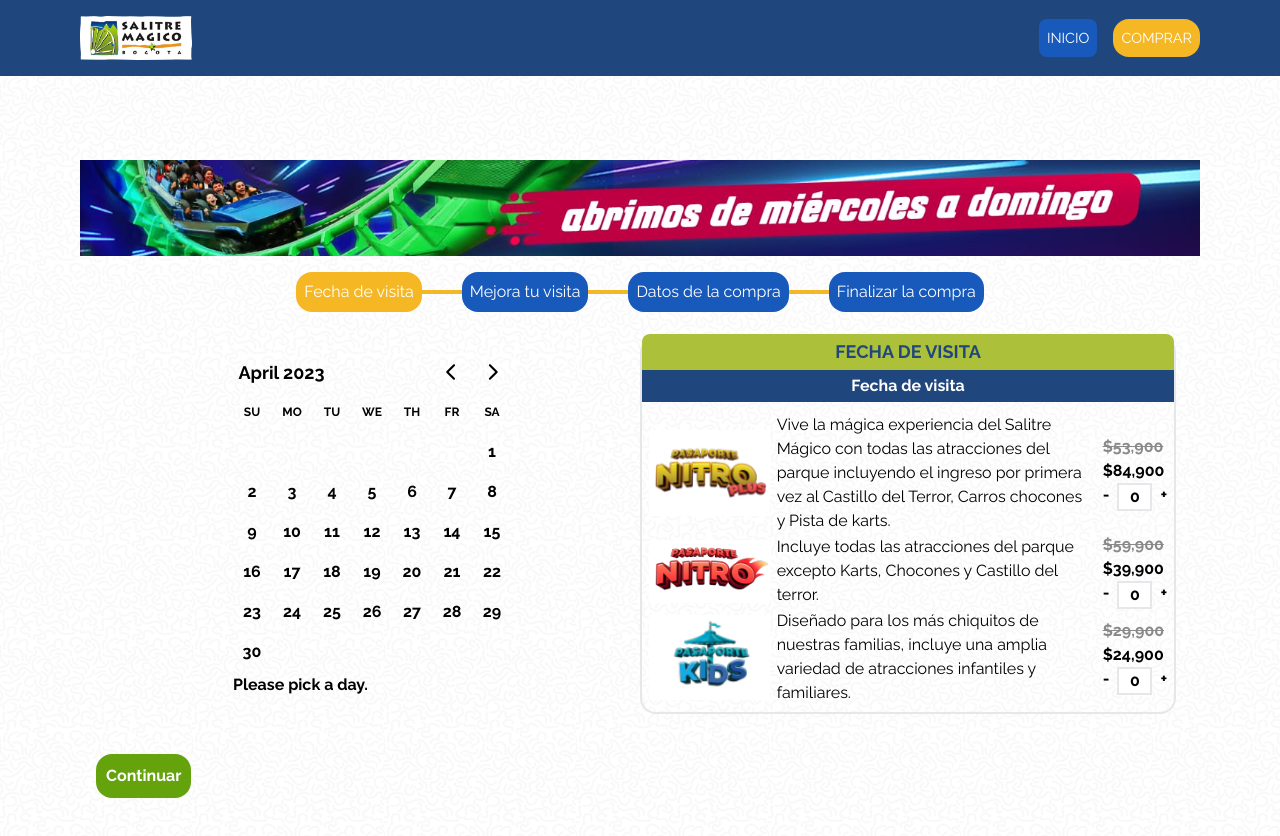
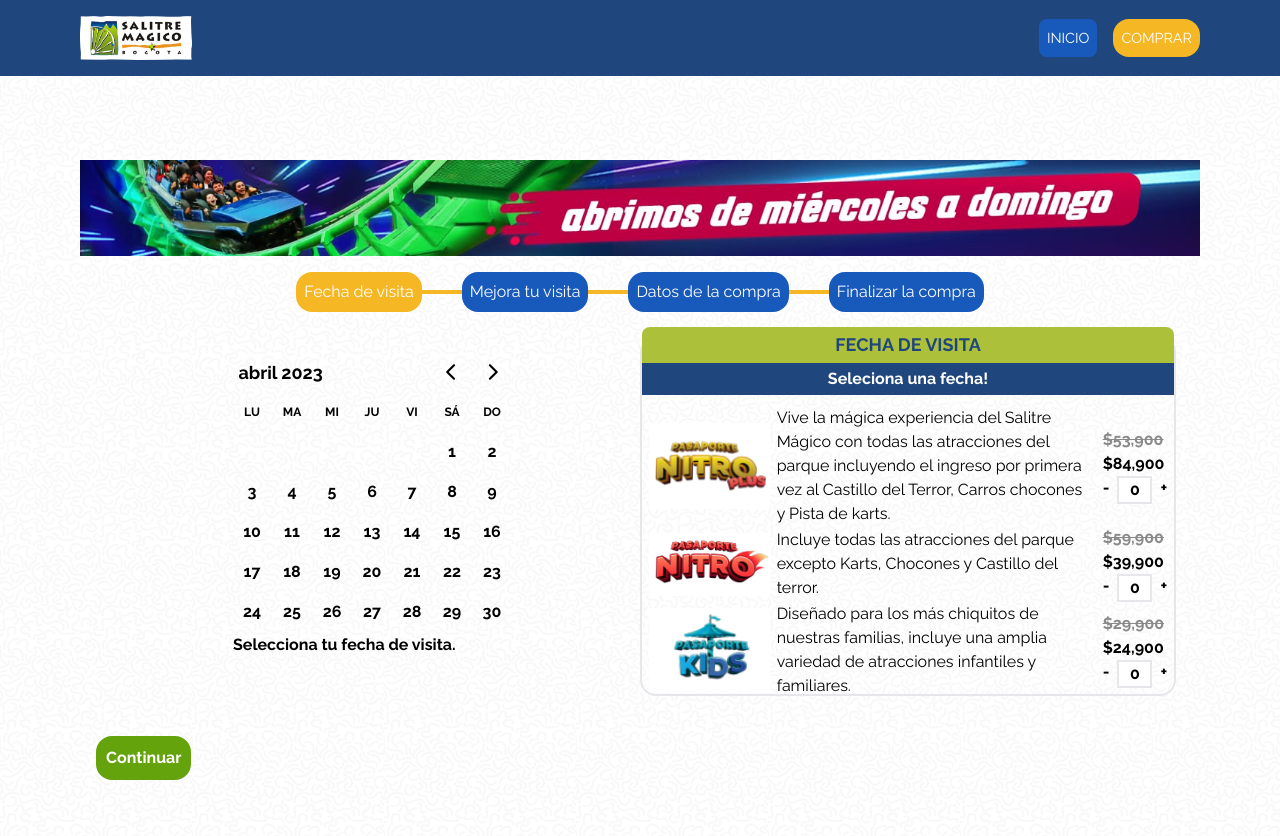
Before and after one commit to andreslj97/front_amusement_park, a Next.js app: page / in a window 1280 px wide. Shown: the top 836 px of the page. Built offline with nearby package versions, Linux system fonts and the light colour scheme.

Commit message:
Adjust frontEnd

```diff
--- a/public/listConfig/list.tsx
+++ b/public/listConfig/list.tsx
@@ -42,6 +42,14 @@
             precio_descuento: 24900,
             url: 'url imagen',
             description: 'Diseñado para los más chiquitos de nuestras familias, incluye una amplia variedad de atracciones infantiles y familiares.',
+            quantity: 0
+          },
+          {
+            id: 4,
+            precio_full: 53900,
+            precio_descuento: 84900,
+            url: 'url imagen',
+            description: 'Vive la mágica experiencia del Salitre Mágico con todas las atracciones del parque incluyendo el ingreso por primera vez al Castillo del Terror, Carros chocones y Pista de karts.',
             quantity: 0
           }
         ]
--- a/src/components/Steps/StepDate.tsx
+++ b/src/components/Steps/StepDate.tsx
@@ -1,4 +1,4 @@
-import React from 'react'
+import React, { useEffect } from 'react'
 import { FormattedNumber, IntlProvider } from 'react-intl'
 
 import { StepperProps } from '../../types'
@@ -10,6 +10,7 @@
 import ImgTicket3 from '../../../public/Images/ticket3.png'
 
 import { format } from 'date-fns'
+import esLocale from 'date-fns/locale/es'
 import { DayPicker } from 'react-day-picker'
 import 'react-day-picker/dist/style.css'
 
@@ -35,11 +36,11 @@
 const StepDate = ({ offer }: StepperProps): JSX.Element => {
   // Context
   const { step, addStep, prevStep: prevStepState } = useStep()
-  const { order, addItem, removeItem } = useOrder()
-  console.log('Order State', order)
+  const { order, addItem, removeItem, updateDateVisit } = useOrder()
   const [selected, setSelected] = React.useState<Date>()
   const tickets = offer?.tickets ?? []
   const onSubmit = (): void => {
+    if (order.dateOfVisit === '') return
     addStep()
   }
   const prevStep = (): void => {
@@ -51,24 +52,35 @@
   const decNum = (item: any): any => {
     removeItem(item, offer?.nombre)
   }
-  let footer = <p>Please pick a day.</p>
+  useEffect(() => {
     if (selected != null) {
-    footer = <p>You picked {format(selected, 'PP')}.</p>
+      updateDateVisit(selected)
     }
+    console.log('Order State', order)
+  }, [selected])
+
+  let footer = <p>Seleccione el día de visita.</p>
+  console.log('Order State', order)
+  order.dateOfVisit === ''
+    ? footer = <p>Selecciona tu fecha de visita.</p>
+    : footer = <p>La fecha de visita es: {format(order.dateOfVisit, 'PPP', { locale: esLocale })}.</p>
+
   return (
     <IntlProvider messages={messagesEs} locale='en' defaultLocale='en'>
       <div className='flex justify-center m-4 border-blue-900 rounded-2xl font-bold p-2 bg-blue-900'>
         <div className='w-[50%] flex justify-center'>
           <DayPicker
+            locale={esLocale}
             mode='single'
-            selected={selected}
+            selected={order.dateOfVisit}
             onSelect={setSelected}
             footer={footer}
           />
         </div>
         <div className='w-[50%] flex flex-col justify-center border-blue-900 border-solid border-2 rounded-2xl'>
           <div className='bg-[#ADC03A] text-[#20477D] text-lg text-center p-1 uppercase rounded-t-lg top-[-11px] relative'>{offer?.nombre}</div>
-          <div className='bg-[#20477D] text-[#fff] text-center p-1 top-[-11px] relative'>Fecha de visita</div>
+          <div className='bg-[#20477D] text-[#fff] text-center p-1 top-[-11px] relative'>{order.dateOfVisit === '' ? 'Seleciona una fecha!' : `Fecha de visita: ${format(order.dateOfVisit, 'PPP', { locale: esLocale })}`}</div>
+          <div className='max-h-[18rem] overflow-x-hidden overflow-y-auto'>
             {tickets.map((itemTicket: any, index: number) => (
               <div key={itemTicket.description} className='w-[100%] flex justify-evenly items-center'>
                 {index === 0
@@ -88,7 +100,7 @@
                         alt='user profile picture'
                         width={121}
                       />}
-              <div className='max-w-[60%] text-base font-thin pr-[8px]'>{itemTicket.description}</div>
+                <div className='w-[60%] text-base font-thin pr-[8px]'>{itemTicket.description}</div>
                 <div className='max-w-[20%]'>
                   <div>
                     {itemTicket.precio_full !== 0 &&
@@ -110,6 +122,19 @@
               </div>
             ))}
           </div>
+          {order['Fecha de visita'].total !== 0 &&
+            <div className='bg-[#20477D] text-[#fff] text-center p-1 top-[10px] relative'>
+              Boletos: <FormattedNumber value={order['Fecha de visita'].total} style='currency' currency='USD' minimumFractionDigits={0} maximumFractionDigits={0} />
+            </div>}
+          {order['Mejora tu visita'].total !== 0 &&
+            <div className='bg-[#20477D] text-[#fff] text-center p-1 top-[10px] border-t-2 relative'>
+              Adicionales: <FormattedNumber value={order['Mejora tu visita'].total} style='currency' currency='USD' minimumFractionDigits={0} maximumFractionDigits={0} />
+            </div>}
+          {order.total !== 0 &&
+            <div className='bg-[#ADC03A] text-[#fff] text-center p-1 top-[10px] border-t-2 relative'>
+              Total: <FormattedNumber value={order.total} style='currency' currency='USD' minimumFractionDigits={0} maximumFractionDigits={0} />
+            </div>}
+        </div>
       </div>
       <div className='flex justify-content-end'>
         {step !== 0
--- a/src/components/Steps/StepPayment.tsx
+++ b/src/components/Steps/StepPayment.tsx
@@ -1,13 +1,29 @@
 import { ButtonSuccess, ButtonReturn } from './Button'
+import { FormattedNumber, IntlProvider } from 'react-intl'
+import { format } from 'date-fns'
+import esLocale from 'date-fns/locale/es'
 import { useStep } from '../../hooks/useStep'
 import { useOrder } from '../../hooks/useOrder'
+import Image from 'next/image'
 import { listSteps } from '../../../public/listConfig/list'
+import ImgTicket1 from '../../../public/Images/ticket1.png'
+import ImgTicket2 from '../../../public/Images/ticket2.png'
+import ImgTicket3 from '../../../public/Images/ticket3.png'
+import { useState } from 'react'
+import { regExpInputs } from '../../utils/regExp'
 
 const StepPayment = (): JSX.Element => {
   const { order, updateData }: any = useOrder()
   const { dates } = order
   const { dates: { name, lastname, city, typeID, email, phone } } = order
   const { addStep, prevStep: prevStepState } = useStep()
+  const [errorValidate, setError] = useState({
+    errorName: true,
+    errorLastname: true,
+    errorCity: true,
+    errorEmail: true,
+    errorPhone: true
+  })
   const listFilter = listSteps.filter((list) => {
     return list.activo
   })
@@ -18,34 +34,49 @@
     const findTickets = ofertas.filter(ticket => ticket.tickets !== undefined)
     tickets = findTickets
   })
-
+  const validateData = (): void => {
+    if (regExpInputs.regExpUserName.test(dates.name.replaceAll(' ', '')) && dates.name !== '') {
+      setError({ ...errorValidate, errorName: false })
+    } else {
+      setError({ ...errorValidate, errorName: true })
+    }
+  }
   const onSubmit = (): void => {
-    addStep()
+    // addStep()
+    validateData()
+    console.log('Va a validar', dates)
   }
   const prevStep = (): void => {
     prevStepState()
   }
   const onChangeDates = (dates: any): any => {
+    validateData()
     updateData(dates)
   }
+  const messagesEs = {
+    Alert: 'Ha ocurrido un problema'
+  }
+
   return (
-    <>
+    <IntlProvider messages={messagesEs} locale='en' defaultLocale='en'>
       <div className='flex justify-center m-4 border-yellow-500 border-solid border-2 rounded-2xl font-bold p-2 bg-yellow-500'>
         <div className='w-[50%]'>
-          <form className='w-full max-w-lg'>
+          <form className='w-full max-w-lg' onSubmit={onSubmit}>
             <div className='flex flex-wrap -mx-3 mb-6'>
               <div className='w-full md:w-1/2 px-3 mb-6 md:mb-0'>
                 <label className='block uppercase tracking-wide text-gray-700 text-xs font-bold mb-2'>
                   Nombres
                 </label>
-                <input className='appearance-none block w-full bg-gray-200 text-gray-700 border border-red-500 rounded py-3 px-4 mb-3 leading-tight focus:outline-none focus:bg-white' id='grid-first-name' type='text' placeholder='' value={name} onChange={(e) => onChangeDates({ ...dates, name: e.target.value })} />
-                <p className='text-red-500 text-xs italic'>Completa el campo.</p>
+                <input className='appearance-none block w-full bg-gray-200 text-gray-700 border border-gray-200 rounded py-3 px-4 leading-tight focus:outline-none focus:bg-white focus:border-gray-500' id='grid-first-name' type='text' placeholder='' value={name} onChange={(e) => onChangeDates({ ...dates, name: e.target.value })} />
+                {errorValidate.errorName &&
+                  <p className='text-red-500 text-xs italic'>Completa el campo.</p>}
               </div>
               <div className='w-full md:w-1/2 px-3'>
                 <label className='block uppercase tracking-wide text-gray-700 text-xs font-bold mb-2'>
                   Apellidos
                 </label>
                 <input className='appearance-none block w-full bg-gray-200 text-gray-700 border border-gray-200 rounded py-3 px-4 leading-tight focus:outline-none focus:bg-white focus:border-gray-500' id='grid-last-name' type='text' placeholder='' value={lastname} onChange={(e) => onChangeDates({ ...dates, lastname: e.target.value })} />
+                <p className='text-red-500 text-xs italic'>Completa el campo.</p>
               </div>
             </div>
             <div className='flex flex-wrap -mx-3 mb-6'>
@@ -53,7 +84,7 @@
                 <label className='block uppercase tracking-wide text-gray-700 text-xs font-bold mb-2'>
                   Ciudad
                 </label>
-                <input className='appearance-none block w-full bg-gray-200 text-gray-700 border border-red-500 rounded py-3 px-4 mb-3 leading-tight focus:outline-none focus:bg-white' id='grid-first-name' type='text' placeholder='' value={city} onChange={(e) => onChangeDates({ ...dates, city: e.target.value })} />
+                <input className='appearance-none block w-full bg-gray-200 text-gray-700 border border-gray-200 rounded py-3 px-4 leading-tight focus:outline-none focus:bg-white focus:border-gray-500' id='grid-first-name' type='text' placeholder='' value={city} onChange={(e) => onChangeDates({ ...dates, city: e.target.value })} />
                 <p className='text-red-500 text-xs italic'>Completa el campo.</p>
               </div>
               <div className='w-full md:w-1/2 px-3'>
@@ -76,7 +107,7 @@
                 <label className='block uppercase tracking-wide text-gray-700 text-xs font-bold mb-2'>
                   Email
                 </label>
-                <input className='appearance-none block w-full bg-gray-200 text-gray-700 border border-red-500 rounded py-3 px-4 mb-3 leading-tight focus:outline-none focus:bg-white' id='grid-first-name' type='text' placeholder='' value={email} onChange={(e) => onChangeDates({ ...dates, email: e.target.value })} />
+                <input className='appearance-none block w-full bg-gray-200 text-gray-700 border border-gray-200 rounded py-3 px-4 leading-tight focus:outline-none focus:bg-white focus:border-gray-500' id='grid-first-name' type='text' placeholder='' value={email} onChange={(e) => onChangeDates({ ...dates, email: e.target.value })} />
                 <p className='text-red-500 text-xs italic'>Completa el campo.</p>
               </div>
               <div className='w-full md:w-1/2 px-3'>
@@ -84,45 +115,55 @@
                   Celular
                 </label>
                 <input className='appearance-none block w-full bg-gray-200 text-gray-700 border border-gray-200 rounded py-3 px-4 leading-tight focus:outline-none focus:bg-white focus:border-gray-500' id='grid-last-name' type='text' placeholder='' value={phone} onChange={(e) => onChangeDates({ ...dates, phone: e.target.value })} />
+                <p className='text-red-500 text-xs italic'>Completa el campo.</p>
               </div>
             </div>
           </form>
         </div>
         <div className='w-[50%] flex flex-col justify-center border-blue-900 border-solid border-2 rounded-2xl'>
           <div className='bg-[#ADC03A] text-[#20477D] text-lg text-center p-1 uppercase rounded-t-lg top-[-11px] relative'>Resumen de tu compra</div>
-          <div className='bg-[#20477D] text-[#fff] text-center p-1 top-[-11px] relative'>Fecha de visita</div>
-          <div>
-            <p>{name}</p>
+          <div className='bg-[#20477D] text-[#fff] text-center p-1 top-[-11px] relative'>Fecha de visita: {format(order.dateOfVisit, 'PPP', { locale: esLocale })}</div>
+          <div className='h-[18rem] overflow-x-hidden overflow-y-auto'>
+            {/* <p>{name}</p>
             <p>{lastname}</p>
             <p>{city}</p>
             <p>{typeID}</p>
             <p>{email}</p>
-            <p>{phone}</p>
+            <p>{phone}</p> */}
             {
               order.items.length > 0
-                ? order.items.map((item: any): any => {
+                ? order.items.map((item: any, index: number): any => {
                   return (
-                    <div key={item.id}>
-                      <p>Id: {item.id}</p>
-                      <p>Name: {item.description}</p>
-                      <p>Quantity: {item.quantity}</p>
-                      <p>Price: {item.precio_descuento}</p>
-                      <p>----------------------------------</p>
+                    <div key={item.id} className='w-[100%] mt-[1rem] flex justify-evenly items-center'>
+                      {index === 0
+                        ? <Image
+                            src={ImgTicket1}
+                            alt='user profile picture'
+                            width={121}
+                          />
+                        : index === 1
+                          ? <Image
+                              src={ImgTicket2}
+                              alt='user profile picture'
+                              width={121}
+                            />
+                          : <Image
+                              src={ImgTicket3}
+                              alt='user profile picture'
+                              width={121}
+                            />}
+                      <div className='w-[60%] text-base font-thin pr-[8px]'>{item.description}</div>
+                      <p className='w-[10%] text-center'>{item.quantity}</p>
+                      <p>{item.precio_descuento}</p>
                     </div>
                   )
                 })
                 : null
             }
-            <p>Total: {order.total}</p>
-            {
-              tickets.map((item: any): any => {
-                return (
-                  <div key={item.nombre}>
-                    <p> Total {item.nombre}: {order[item.nombre].total} </p>
-                  </div>
-                )
-              })
-            }
+            {order.total !== 0 &&
+              <div className='bg-[#ADC03A] text-[#fff] text-center p-1 top-[10px] border-t-2 relative'>
+                Total: <FormattedNumber value={order.total} style='currency' currency='USD' minimumFractionDigits={0} maximumFractionDigits={0} />
+              </div>}
           </div>
         </div>
       </div>
@@ -130,7 +171,7 @@
         <ButtonReturn fnOnclick={prevStep} text='Atrás' />
         <ButtonSuccess fnOnclick={onSubmit} text='Continuar' />
       </div>
-    </>
+    </IntlProvider>
   )
 }
 
--- a/src/context/orderContext.jsx
+++ b/src/context/orderContext.jsx
@@ -32,12 +32,17 @@
     payload: data
   })
 
-  return { state, addItem, removeItem, updateData }
+  const updateDateVisit = (data) => dispatch({
+    type: 'DATE_VISIT',
+    payload: data
+  })
+
+  return { state, addItem, removeItem, updateData, updateDateVisit }
 }
 
 // Create provider
 export const OrderProvider = ({ children }) => {
-  const { state, addItem, removeItem, updateData } = useOrderReducer()
+  const { state, addItem, removeItem, updateData, updateDateVisit } = useOrderReducer()
 
   return (
     <OrderContext.Provider
@@ -45,7 +50,8 @@
         order: state,
         addItem,
         removeItem,
-        updateData
+        updateData,
+        updateDateVisit
       }}
     >
       {children}
--- a/src/data/orderData.jsx
+++ b/src/data/orderData.jsx
@@ -12,6 +12,7 @@
     email: '',
     phone: ''
   },
+  dateOfVisit: '',
   total: 0
 }
 const listFilter = listSteps.filter((list) => {
--- a/src/reducers/orderReducer.jsx
+++ b/src/reducers/orderReducer.jsx
@@ -8,7 +8,8 @@
 export const ORDER_ACTIONS_TYPES = {
   ADD_ITEM: 'ADD_ITEM',
   REMOVE_ITEM: 'REMOVE_ITEM',
-  UPDATE_DATES: 'UPDATE_DATES'
+  UPDATE_DATES: 'UPDATE_DATES',
+  DATE_VISIT: 'DATE_VISIT'
 }
 
 export const orderReducer = (state, action) => {
@@ -74,5 +75,12 @@
 
       return newState
     }
+    case ORDER_ACTIONS_TYPES.DATE_VISIT: {
+      const dateOfVisit = actionPayload
+      const newState = structuredClone(state)
+      newState.dateOfVisit = dateOfVisit
+
+      return newState
+    }
   }
 }
--- a/src/styles/globals.css
+++ b/src/styles/globals.css
@@ -4,6 +4,26 @@
 
 body {
   background-image: url('../../public/background.png');
+}
+
+/* Firefox */
+* {
+  scrollbar-width: thin;
+  scrollbar-color: #20477D;
+}
+
+/* Chrome, Edge, and Safari */
+*::-webkit-scrollbar {
+  width: 15px;
+}
+
+*::-webkit-scrollbar-track {
+  background: #D3DAE5;
+  border-radius: 5px;
+}
+
+*::-webkit-scrollbar-thumb {
+  background-color: #20477D;
 }
 
 @layer components {
--- /dev/null
+++ b/src/utils/regExp.js
@@ -0,0 +1,7 @@
+const regExpUserName = new RegExp('^[a-zA-Z@*-_0-9]{1,10}$')
+const regExpPassword = new RegExp('^[a-zA-Z0-9+*_-]{8,16}$')
+const regExpName = new RegExp(`^[a-zA-Zá-ú ]{1,50}$`)
+const regExpAge = new RegExp('^[1-9]{1}[0-9]{0,1}$')
+const regExpEmail = new RegExp('^[a-z_.*0-9]{1,20}[@]{1}[a-z]{3,20}[.]{1}[a-z]{2,5}$')
+
+export const regExpInputs = {regExpUserName, regExpPassword, regExpName, regExpAge, regExpEmail}
```
Also changed, not shown: 2 other files (tests, documents, lock files or other folders). Lines whose indentation alone changed are shown as unchanged.
